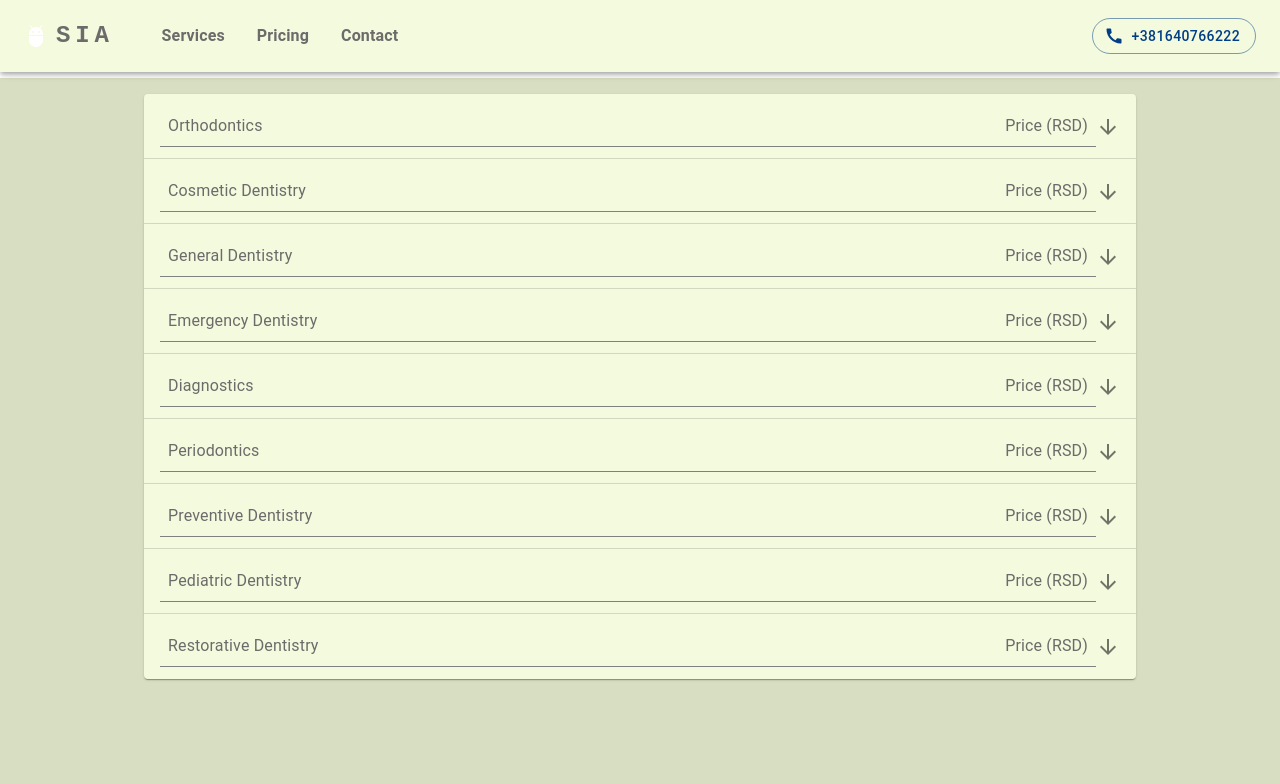
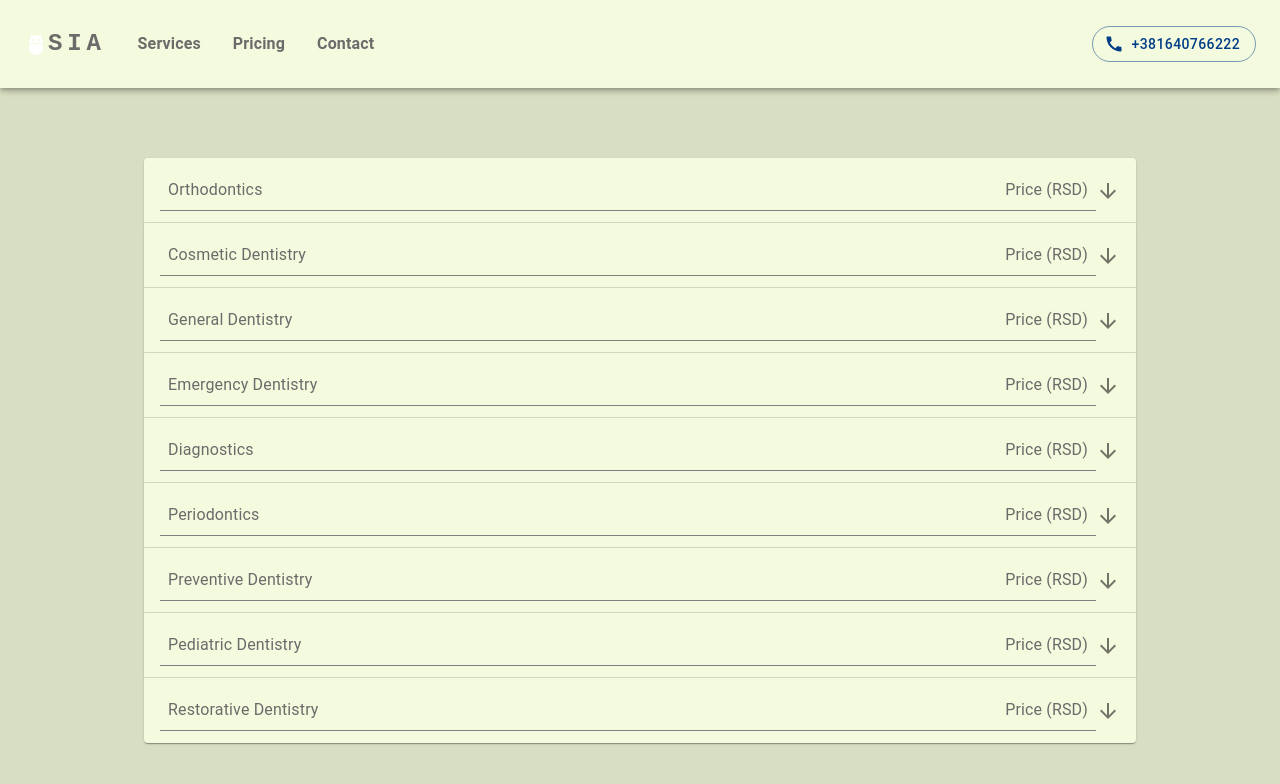
Before and after one commit to Marko590/Sia--Clinic, a Next.js app: page /pricing in a window 1280 px wide. Shown: the top 784 px of the page. Built offline with nearby package versions, Linux system fonts and the light colour scheme.

Commit message:
Fixed black bar on phones.

```diff
--- a/app/components/NavBar.tsx
+++ b/app/components/NavBar.tsx
@@ -32,16 +32,15 @@ const NavBar = () => {
   return (
     <AppBar position="fixed" sx={{ backgroundColor: "#f4fade" }}>
       <Container maxWidth="xl">
-        <Toolbar disableGutters sx={{ py: 1, alignItems: "center" }}>
+        <Toolbar disableGutters sx={{ py: 2, alignItems: "center" }}>
           {/* Logo for larger screens */}
-          <AdbIcon sx={{ display: { xs: "none", md: "flex" }, mr: 1 }} />
+          <AdbIcon sx={{ display: { xs: "none", md: "flex" } }} />
           <Typography
             variant="h5"
             noWrap
             component="a"
-            href="#"
+            href="/"
             sx={{
-              mr: 2,
               display: { xs: "none", md: "flex" },
               fontFamily: "monospace",
               fontWeight: 700,
--- a/app/pricing/page.tsx
+++ b/app/pricing/page.tsx
@@ -24,7 +24,7 @@ const Page = () => {
     servicesByCategory[service.category].push(service);
   });
   return (
-    <Box sx={{ width: { xs: "100%", md: "80%" }, p: { xs: 2 } }}>
+    <Box sx={{ width: { xs: "100%", md: "80%" }, px: { xs: 2 }, pt: 10 }}>
       {Object.keys(servicesByCategory).map((category) => (
         <Accordion
           sx={{
```
